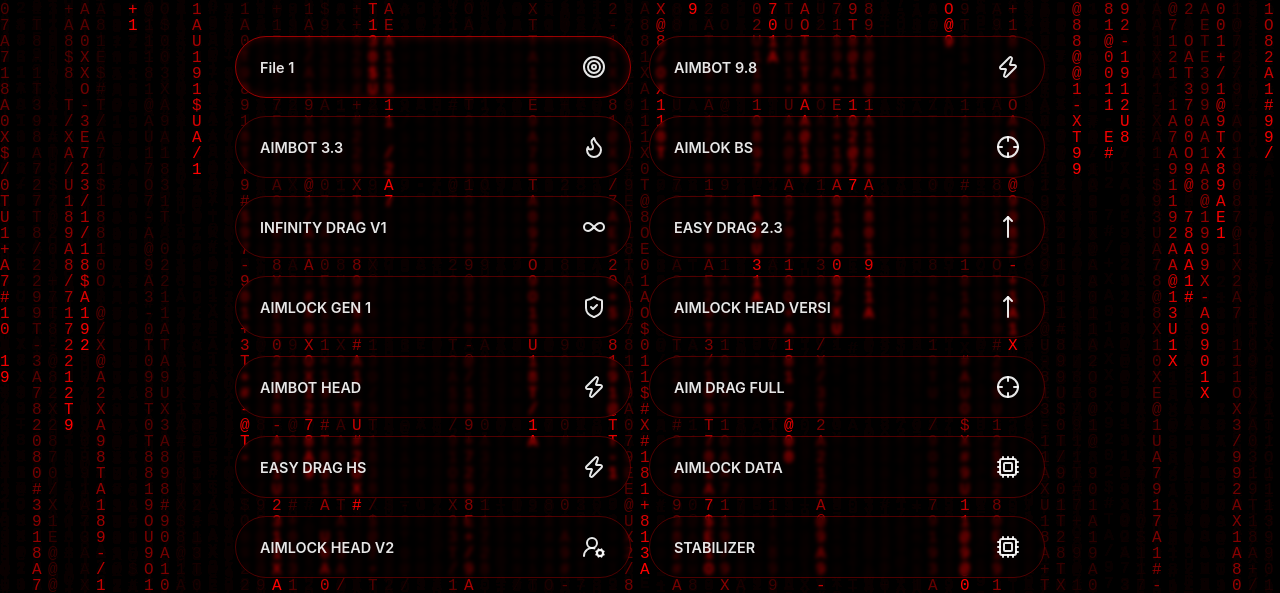
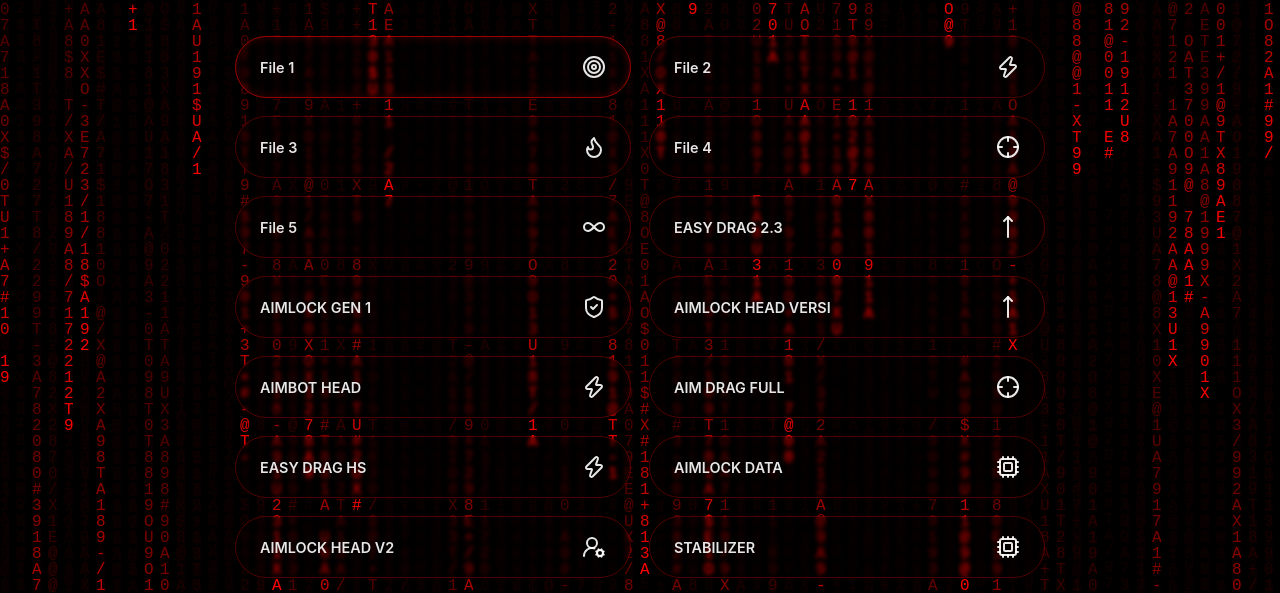
Before and after one commit to Arrs123/bae.home_Nevers, a plain HTML site: page menu1.html in a window 1280 px wide. Shown: the part 178-771 px from the top of the page. Drawn offline with nearby package versions, Linux system fonts and the light colour scheme.

Commit message:
Update menu1.html

```diff
--- a/menu1.html
+++ b/menu1.html
@@ -176,16 +176,16 @@
                     <button class="btn-featured"><span>File 1</span><i data-lucide="target"></i></button>
                 </a>
                 <a href="https://www.mediafire.com/file/x2c3i3igfqhak1n/AIMBOT+95%+++LOCATION.zip/file" target="_blank">
-                    <button><span>AIMBOT 9.8</span><i data-lucide="zap"></i></button>
+                    <button><span>File 2</span><i data-lucide="zap"></i></button>
                 </a>
                 <a href="#" target="_blank">
-                    <button><span>AIMBOT 3.3</span><i data-lucide="flame"></i></button>
+                    <button><span>File 3</span><i data-lucide="flame"></i></button>
                 </a>
                 <a href="#" target="_blank">
-                    <button><span>AIMLOK BS</span><i data-lucide="crosshair"></i></button>
+                    <button><span>File 4</span><i data-lucide="crosshair"></i></button>
                 </a>
                 <a href="#" target="_blank">
-                    <button><span>INFINITY DRAG V1</span><i data-lucide="infinity"></i></button>
+                    <button><span>File 5</span><i data-lucide="infinity"></i></button>
                 </a>
                 <a href="#" target="_blank">
                     <button><span>EASY DRAG 2.3</span><i data-lucide="move-up"></i></button>
```
